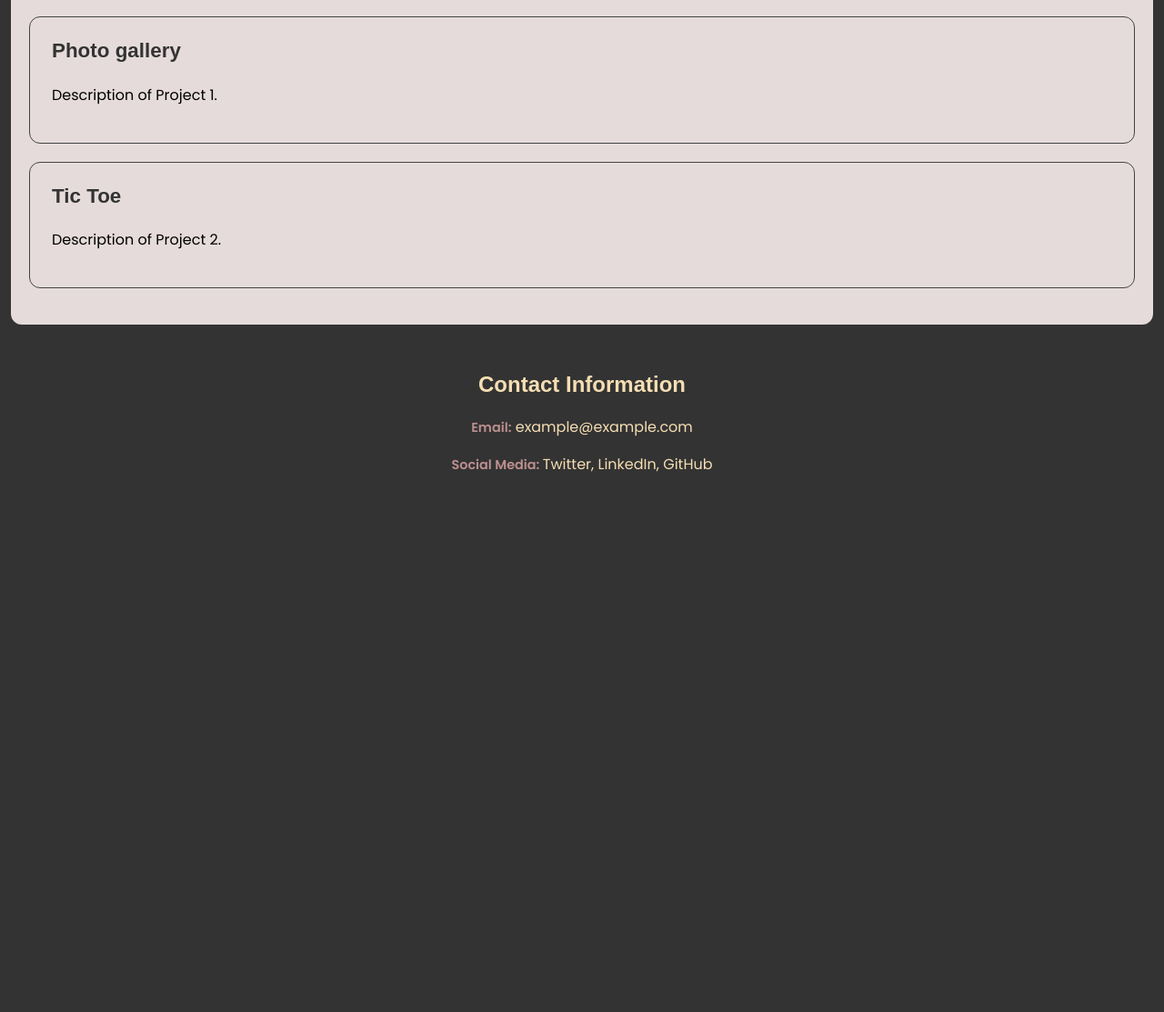
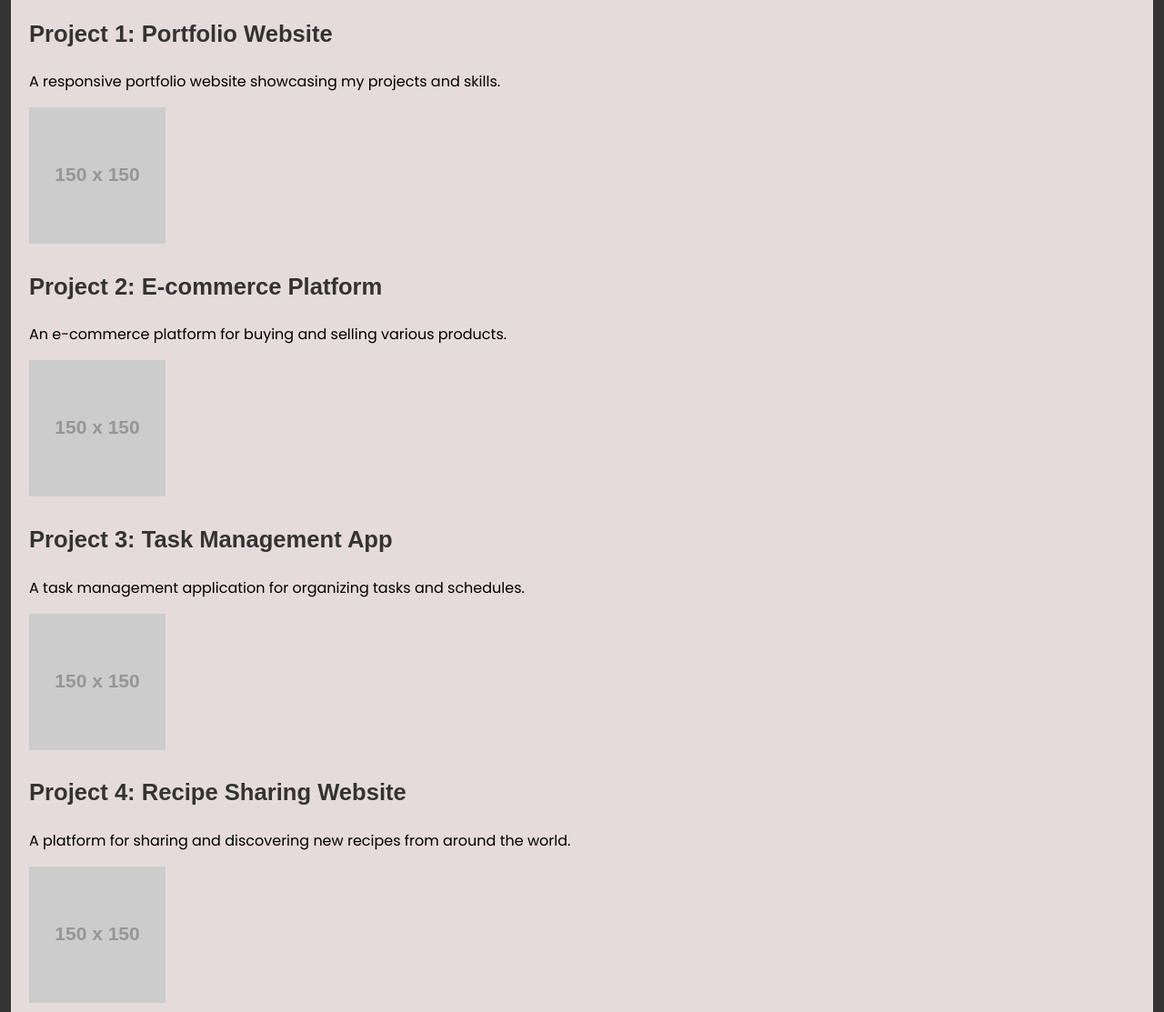
Before and after one commit to nzyoka10/css_margin_padding, a plain HTML site: page index.html in a window 1280 px wide. Shown: the part 690-1803 px from the top of the page at 91% size. Before the commit the page ends 1257 px from the top, so only its background shows below. Drawn offline with Linux system fonts and the light colour scheme; placeholder pictures from the web are drawn by us; a web font is replaced by a local one.

Commit message:
index file

```diff
--- a/index.html
+++ b/index.html
@@ -18,6 +18,7 @@
     <a href="#introduction">Home</a>
     <a href="#skills">Skills</a>
     <a href="#projects">Projects</a>
+    <a href="#contact">Contact</a>
   </nav>
 
   <!-- Container for Introduction and Skills -->
@@ -41,7 +42,7 @@
 
     <!-- Skills Section -->
     <section id="skills">
-      <h2>Skills</h2>
+      <h2 id="h2-skills">Skills</h2>
       <ul>
         <li>HTML</li>
         <li>CSS</li>
@@ -55,21 +56,39 @@
   <!-- Projects Section -->
   <section id="projects">
     <h2>Projects</h2>
-    <div class="project">
-      <h3>Photo gallery</h3>
-      <p>Description of Project 1.</p>
+
+    <div class="container">
+      <div class="card">
+        <h3>Project 1: Portfolio Website</h3>
+        <p>A responsive portfolio website showcasing my projects and skills.</p>
+        <img src="https://via.placeholder.com/150" alt="Project 1: Portfolio Website">
       </div>
-    <div class="project">
-      <h3>Tic Toe</h3>
-      <p>Description of Project 2.</p>
+      <div class="card">
+        <h3>Project 2: E-commerce Platform</h3>
+        <p>An e-commerce platform for buying and selling various products.</p>
+        <img src="https://via.placeholder.com/150" alt="Project 2: E-commerce Platform">
       </div>
-    <!-- Add more project entries as needed -->
+      <div class="card">
+        <h3>Project 3: Task Management App</h3>
+        <p>A task management application for organizing tasks and schedules.</p>
+        <img src="https://via.placeholder.com/150" alt="Project 3: Task Management App">
+      </div>
+      <div class="card">
+        <h3>Project 4: Recipe Sharing Website</h3>
+        <p>A platform for sharing and discovering new recipes from around the world.</p>
+        <img src="https://via.placeholder.com/150" alt="Project 4: Recipe Sharing Website">
+      </div>
+    </div>
+
+
+
   </section>
 
   <!-- Contact Section -->
+  <section id="contact">
     <footer>
       <h2>Contact Information</h2>
-    <p><span>Email:</span> example@example.com</p>
+      <p><span>Email:</span> nzyoka@mail.co.ke</p>
       <p>
           <span>Social Media: </span>
           <a href="#">Twitter</a>,
@@ -77,6 +96,7 @@
           <a href="#">GitHub</a>
       </p>
     </footer>
+  </section>
 
 </body>
 </html>
```
Lines whose indentation alone changed are shown as unchanged.
